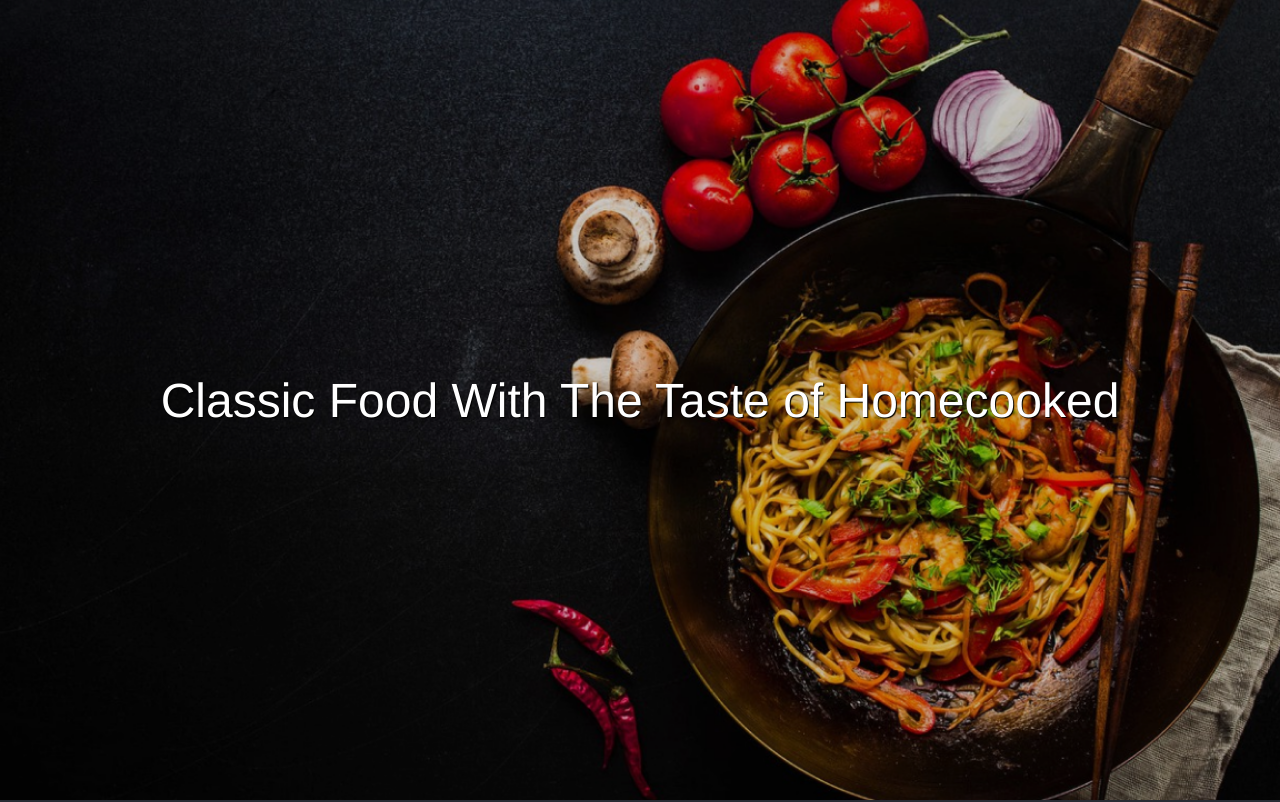
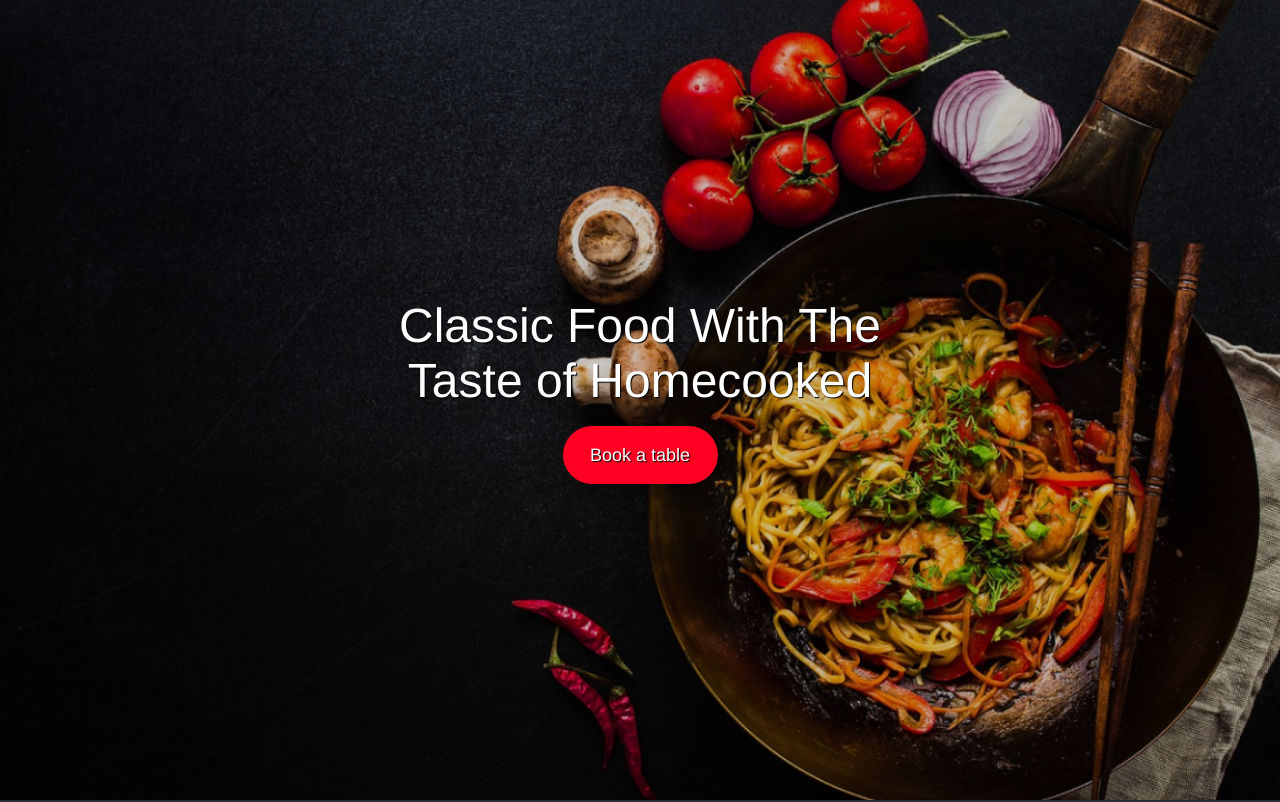
Before and after one commit to Alexandrhall/restaurant-app, a React (Create React App) app in the folder client/: page / in a window 1280 px wide. Shown: the top 802 px of the page. Built offline with nearby package versions, Linux system fonts and the light colour scheme.

Commit message:
Added book button

```diff
--- a/client/src/components/pages/Home.tsx
+++ b/client/src/components/pages/Home.tsx
@@ -8,9 +8,9 @@ export const Home = () => {
       {/* <Navigation></Navigation> */}
       <div className="hero-image">
         <div className="hero-text">
-          Classic Food With The Taste of Homecooked
+          Classic Food With The <br></br>Taste of Homecooked
+          <p className="book-button">Book a table</p>
         </div>
-        <p className="book-button">Book a table</p>
       </div>
     </header>
   );
--- a/client/src/styles/home.scss
+++ b/client/src/styles/home.scss
@@ -23,4 +23,16 @@ html {
   justify-content: center;
   height: 100vh;
   font-weight: lighter;
+  align-items: center;
 }
+
+.book-button {
+  font-size: 18px;
+  background-color: #ff0022;
+  width: 155px;
+  height: 58px;
+  border-radius: 30px;
+  display: flex;
+  align-items: center;
+  justify-content: center;
+}
```
